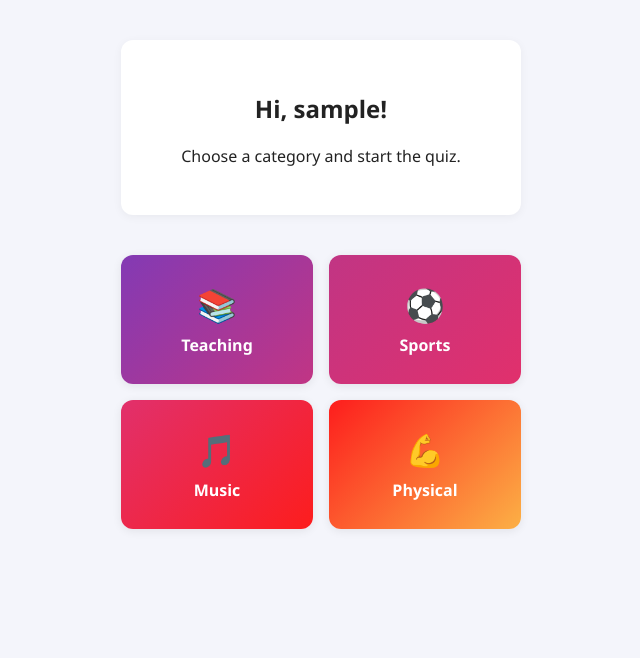
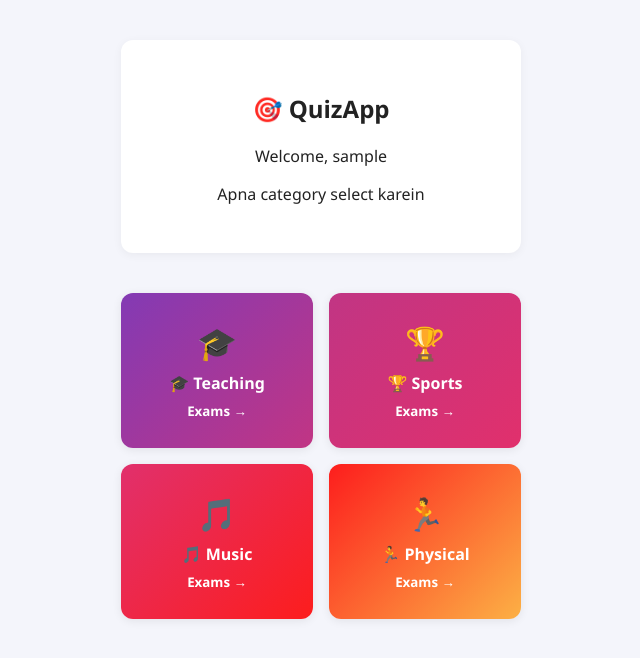
Before and after one commit to princekumar3232/Quizbuzz, a Flask app: page / in a window 1280 px wide. Shown: the part 52-710 px from the top of the page, without its empty margins (319-959 px from the left). Run offline with Flask 3, Linux system fonts and the light colour scheme; the visitor is signed in with stand-in values (Sample User, id 1); some libraries are stand-ins or nearby versions.

Commit message:
Update index.html

```diff
--- a/templates/index.html
+++ b/templates/index.html
@@ -1,22 +1,57 @@
 {% extends "base.html" %}
+
 {% block title %}Home{% endblock %}
+
 {% block content %}
+
 <div class="home-card">
-    <h2>Hi, {{ username }}!</h2>
-    <p>Choose a category and start the quiz.</p>
+    <h2>🎯 QuizApp</h2>
+
+    <p>
+        Welcome, {{ username }}
+    </p>
+
+    <p>
+        Apna category select karein
+    </p>
 </div>
+
+
 <div class="category-grid">
-    <a href="{{ url_for('quiz', category='teaching') }}" class="category-card teaching">
-        <span class="cat-icon">📚</span><span class="cat-name">Teaching</span>
+
+    {% for key, label in categories.items() %}
+
+    <a
+        href="{{ url_for('exams', category=key) }}"
+        class="category-card {{ key }}"
+    >
+
+        <span class="cat-icon">
+
+            {% if key == "teaching" %}
+                🎓
+            {% elif key == "sports" %}
+                🏆
+            {% elif key == "music" %}
+                🎵
+            {% elif key == "physical" %}
+                🏃
+            {% endif %}
+
+        </span>
+
+        <span>
+            {{ label }}
+        </span>
+
+        <small>
+            Exams →
+        </small>
+
     </a>
-    <a href="{{ url_for('quiz', category='sports') }}" class="category-card sports">
-        <span class="cat-icon">⚽</span><span class="cat-name">Sports</span>
-    </a>
-    <a href="{{ url_for('quiz', category='music') }}" class="category-card music">
-        <span class="cat-icon">🎵</span><span class="cat-name">Music</span>
-    </a>
-    <a href="{{ url_for('quiz', category='physical') }}" class="category-card physical">
-        <span class="cat-icon">💪</span><span class="cat-name">Physical</span>
-    </a>
+
+    {% endfor %}
+
 </div>
+
 {% endblock %}
```
